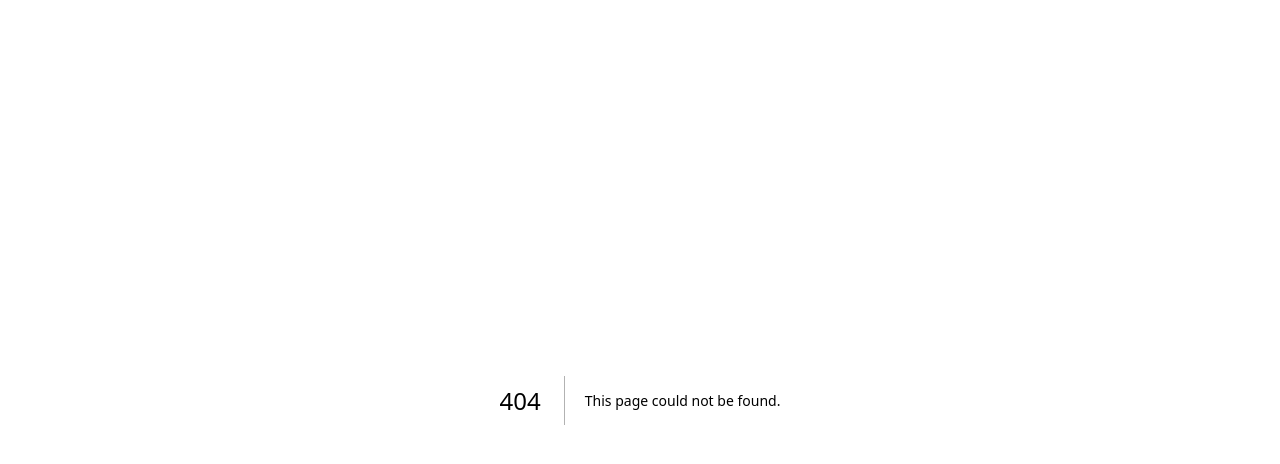
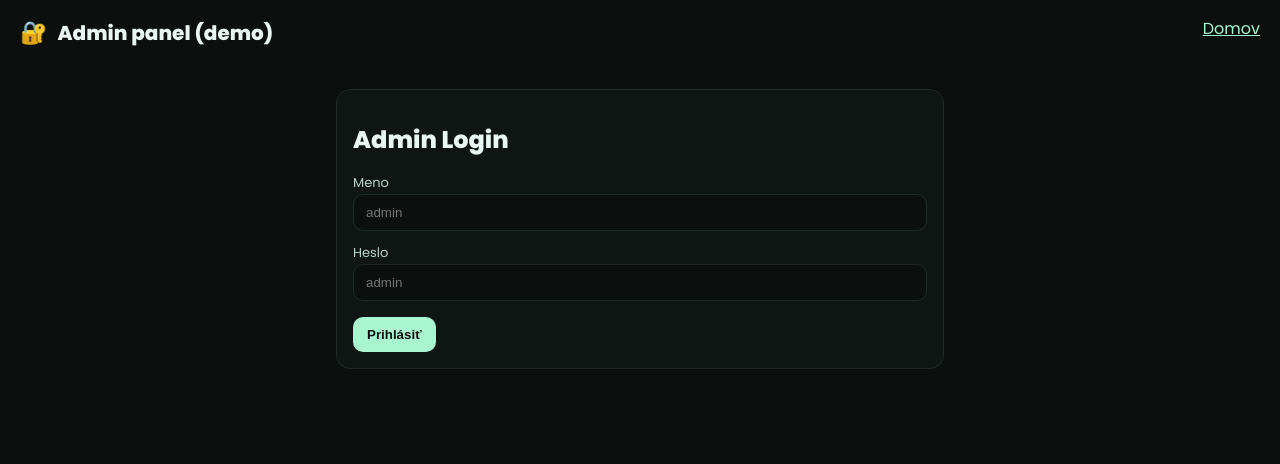
Before and after one commit to artbymosi-ops/Greenbuddyv1, a Next.js app: page /admin in a window 1280 px wide. Before the commit this address had no page. Shown: the top 464 px of the page. Built offline with nearby package versions, Linux system fonts and the light colour scheme.

Commit message:
Create admin.js

```diff
--- /dev/null
+++ b/pages/admin.js
@@ -0,0 +1,74 @@
+import { useState } from "react";
+import Link from "next/link";
+
+export default function AdminPage() {
+  const [logged, setLogged] = useState(false);
+  const [u, setU] = useState("");
+  const [p, setP] = useState("");
+  const [err, setErr] = useState("");
+
+  function login(e) {
+    e.preventDefault();
+    const okUser = u.trim().toLowerCase() === "admin";
+    const okPass = p.trim().toLowerCase() === "admin";
+    if (okUser && okPass) {
+      setLogged(true);
+      setErr("");
+    } else {
+      setErr("Nesprávne prihlasovacie údaje.");
+    }
+  }
+
+  function logout() {
+    setLogged(false);
+    setU(""); setP(""); setErr("");
+  }
+
+  return (
+    <div style={s.page}>
+      <header style={s.header}>
+        <div style={s.brand}>
+          <span style={s.logo}>🔐</span>
+          <Link href="/" style={s.brandTitle}>Admin panel (demo)</Link>
+        </div>
+        <Link href="/" style={s.homeLink}>Domov</Link>
+      </header>
+
+      <main style={s.main}>
+        {!logged ? (
+          <form onSubmit={login} style={s.card}>
+            <h1 style={s.title}>Admin Login</h1>
+            <label style={s.label}>Meno</label>
+            <input style={s.input} value={u} onChange={(e)=>setU(e.target.value)} placeholder="admin" />
+            <label style={s.label}>Heslo</label>
+            <input style={s.input} type="password" value={p} onChange={(e)=>setP(e.target.value)} placeholder="admin" />
+            {err && <div style={s.err}>{err}</div>}
+            <button style={s.btn} type="submit">Prihlásiť</button>
+          </form>
+        ) : (
+          <div style={s.card}>
+            <h1 style={s.title}>✅ Prihlásená ako admin</h1>
+            <p>Tu neskôr pribudnú moderovanie a nástroje.</p>
+            <button style={s.btn} onClick={logout}>Odhlásiť</button>
+          </div>
+        )}
+      </main>
+    </div>
+  );
+}
+
+const s = {
+  page: { minHeight: "100vh", background: "#0b0f0e", color: "#eaf6f1" },
+  header: { display: "flex", justifyContent: "space-between", padding: "16px 20px" },
+  brand: { display: "flex", alignItems: "center", gap: 10 },
+  logo: { fontSize: 22 },
+  brandTitle: { color: "#eaf6f1", textDecoration: "none", fontWeight: 700, fontSize: 20 },
+  homeLink: { color: "#a9f5d0", textDecoration: "underline" },
+  main: { maxWidth: 640, margin: "0 auto", padding: "24px 16px 80px" },
+  card: { background: "#0f1513", border: "1px solid #1f2a27", borderRadius: 14, padding: 16 },
+  title: { marginBottom: 12, fontSize: 24, fontWeight: 800 },
+  label: { fontSize: 13, marginTop: 8, marginBottom: 4, color: "#b8d3c9" },
+  input: { width: "100%", borderRadius: 10, border: "1px solid #1f2a27", background: "#0b0f0e", color: "#eaf6f1", padding: "10px 12px", marginBottom: 8 },
+  btn: { marginTop: 8, background: "#a9f5d0", color: "#0b0f0e", border: "none", borderRadius: 10, padding: "10px 14px", fontWeight: 700, cursor: "pointer" },
+  err: { marginTop: 4, color: "#ffb0b0" },
+};
```
